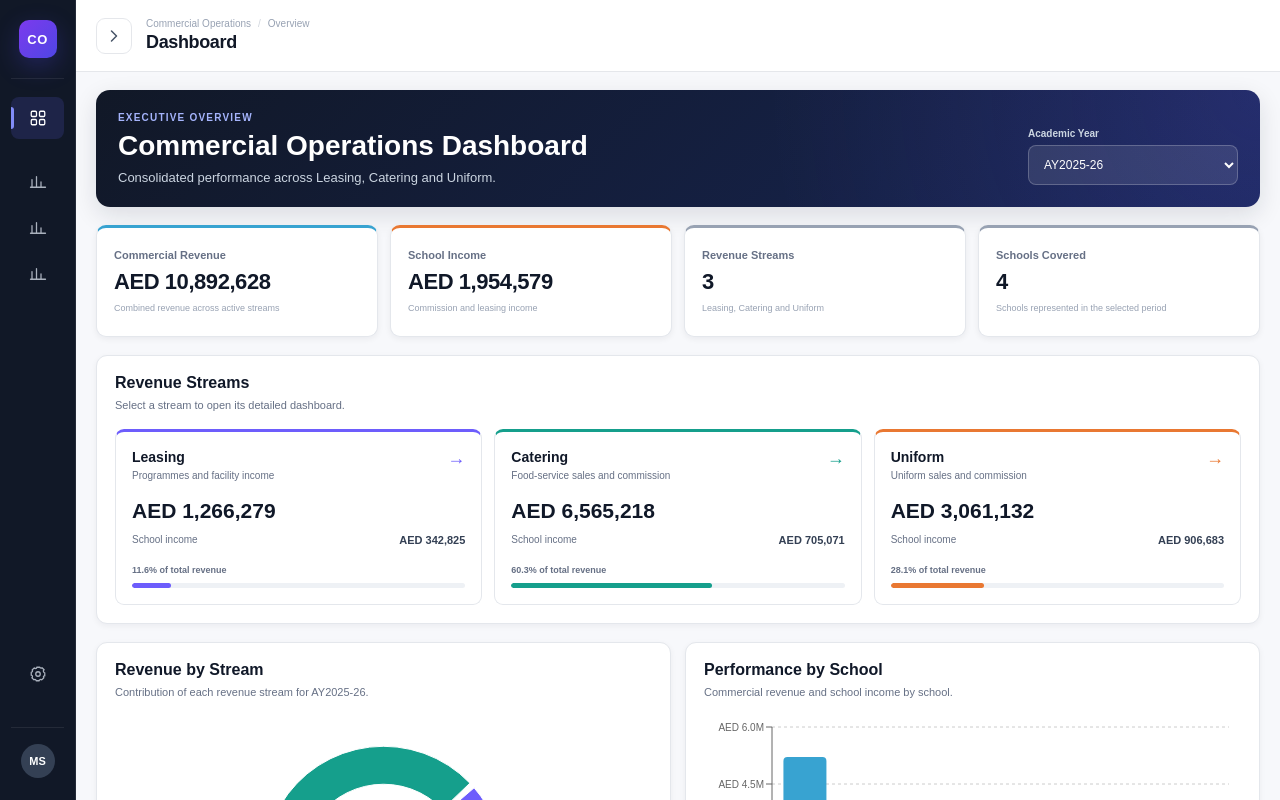
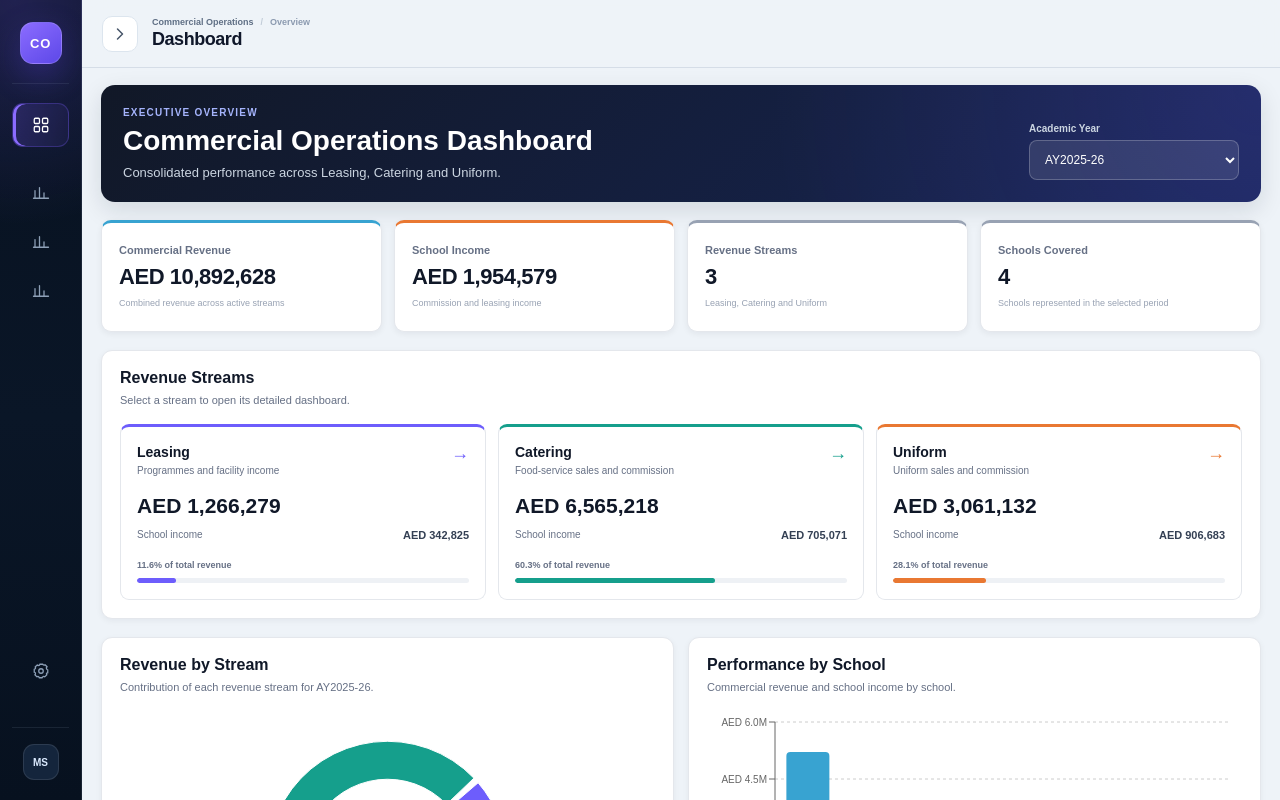
Before and after one commit to mo-seoudi/comops-2, a React (Vite) app: page /dashboard in a window 1280 px wide. Shown: the top 800 px of the page. Built offline with nearby package versions, Linux system fonts and the light colour scheme.

Commit message:
Update PlatformLayout.css

```diff
--- a/src/layouts/PlatformLayout.css
+++ b/src/layouts/PlatformLayout.css
@@ -1,19 +1,24 @@
 :root {
-  --sidebar-width-expanded: 272px;
-  --sidebar-width-collapsed: 76px;
+  --sidebar-width-expanded: 286px;
+  --sidebar-width-collapsed: 82px;
   --sidebar-width: var(--sidebar-width-expanded);
-  --sidebar-background: #111827;
-  --sidebar-hover: rgba(255, 255, 255, 0.06);
-  --sidebar-active: rgba(99, 102, 241, 0.16);
-  --sidebar-border: rgba(255, 255, 255, 0.08);
-  --accent: #6366f1;
-  --page-background: #f7f8fb;
-  --border: #e5e7eb;
-  --text-primary: #111827;
-  --text-secondary: #667085;
+  --shell-bg: #07111f;
+  --shell-soft: #0d1a2b;
+  --shell-border: rgba(148, 163, 184, 0.13);
+  --page-background: #eef3f8;
+  --page-border: #dce5ee;
+  --text-primary: #0f172a;
+  --text-secondary: #64748b;
+  --accent: #7c5cff;
 }
 
 * { box-sizing: border-box; }
+
+html,
+body {
+  margin: 0;
+  background: var(--page-background);
+}
 
 .platform-layout {
   display: flex;
@@ -34,37 +39,40 @@
   width: var(--sidebar-width);
   min-height: 100vh;
   flex-direction: column;
-  padding: 20px 16px;
+  padding: 18px 14px;
   overflow-x: hidden;
   overflow-y: auto;
-  background: var(--sidebar-background);
-  border-right: 1px solid var(--sidebar-border);
-  color: #ffffff;
+  background:
+    radial-gradient(circle at 18% 0%, rgba(124, 92, 255, 0.22), transparent 28%),
+    linear-gradient(180deg, #07111f 0%, #0a1627 52%, #07111f 100%);
+  border-right: 1px solid var(--shell-border);
+  color: #fff;
   transition: width 190ms ease, padding 190ms ease, transform 200ms ease;
 }
 
 .sidebar-brand {
   display: flex;
+  min-height: 62px;
   align-items: center;
-  gap: 10px;
-  min-height: 50px;
-  padding: 0 8px 20px;
-  border-bottom: 1px solid var(--sidebar-border);
+  gap: 11px;
+  padding: 4px 7px 19px;
+  border-bottom: 1px solid var(--shell-border);
 }
 
 .brand-mark {
   display: grid;
-  width: 38px;
-  height: 38px;
-  flex: 0 0 38px;
+  width: 42px;
+  height: 42px;
+  flex: 0 0 42px;
   place-items: center;
-  border-radius: 10px;
-  background: linear-gradient(135deg, #7c3aed, #4f46e5);
-  color: #ffffff;
+  border: 1px solid rgba(255,255,255,.16);
+  border-radius: 13px;
+  background: linear-gradient(145deg, #8b6cff, #5d48e8);
+  color: #fff;
   font-size: 13px;
-  font-weight: 800;
-  letter-spacing: 0.04em;
-  box-shadow: 0 8px 24px rgba(79, 70, 229, 0.28);
+  font-weight: 900;
+  letter-spacing: .06em;
+  box-shadow: 0 12px 32px rgba(92,72,232,.32);
 }
 
 .brand-copy {
@@ -73,21 +81,22 @@
   flex: 1;
   flex-direction: column;
   overflow: visible;
-  opacity: 1;
-  transition: opacity 120ms ease;
 }
 
 .brand-copy strong {
-  color: #ffffff;
+  color: #f8fafc;
   font-size: 12px;
-  line-height: 1.2;
+  font-weight: 800;
+  line-height: 1.25;
   white-space: nowrap;
 }
 
 .brand-copy span {
-  margin-top: 3px;
-  color: #98a2b3;
-  font-size: 10px;
+  margin-top: 4px;
+  color: #7f91aa;
+  font-size: 9px;
+  font-weight: 600;
+  letter-spacing: .04em;
   white-space: nowrap;
 }
 
@@ -103,14 +112,19 @@
 }
 
 .sidebar-collapse-button {
-  width: 26px;
-  height: 30px;
-  flex: 0 0 26px;
-  border-radius: 8px;
-  color: #98a2b3;
+  width: 28px;
+  height: 32px;
+  flex: 0 0 28px;
+  border: 1px solid transparent;
+  border-radius: 9px;
+  color: #71839c;
 }
 
-.sidebar-collapse-button:hover { background: var(--sidebar-hover); color: #ffffff; }
+.sidebar-collapse-button:hover {
+  border-color: var(--shell-border);
+  background: rgba(255,255,255,.05);
+  color: #fff;
+}
 
 .sidebar-collapse-button svg,
 .header-sidebar-toggle svg,
@@ -125,79 +139,329 @@
   stroke-linejoin: round;
 }
 
-.mobile-close-button { display: none; width: 34px; height: 34px; margin-left: auto; border-radius: 8px; color: #98a2b3; }
+.mobile-close-button {
+  display: none;
+  width: 34px;
+  height: 34px;
+  margin-left: auto;
+  border-radius: 9px;
+  color: #94a3b8;
+}
 
-.sidebar-navigation { display: flex; flex: 1; flex-direction: column; padding-top: 18px; }
-.navigation-group { display: flex; flex-direction: column; gap: 4px; margin-bottom: 22px; }
+.sidebar-navigation {
+  display: flex;
+  flex: 1;
+  flex-direction: column;
+  padding-top: 19px;
+}
+
+.navigation-group {
+  display: flex;
+  flex-direction: column;
+  gap: 5px;
+  margin-bottom: 24px;
+}
+
 .navigation-group-bottom { margin-top: auto; }
-.navigation-label { padding: 0 10px 7px; color: #667085; font-size: 10px; font-weight: 700; letter-spacing: 0.12em; text-transform: uppercase; white-space: nowrap; }
+
+.navigation-label {
+  padding: 0 11px 7px;
+  color: #52647c;
+  font-size: 9px;
+  font-weight: 900;
+  letter-spacing: .16em;
+  text-transform: uppercase;
+  white-space: nowrap;
+}
 
 .navigation-link {
   position: relative;
   display: flex;
   width: 100%;
-  min-height: 42px;
+  min-height: 44px;
   align-items: center;
   gap: 11px;
-  padding: 10px 11px;
-  border: 0;
-  border-radius: 8px;
+  padding: 10px 12px;
+  border: 1px solid transparent;
+  border-radius: 11px;
   background: transparent;
-  color: #aab1bd;
+  color: #8ea0b7;
   font: inherit;
-  font-size: 13px;
-  font-weight: 600;
+  font-size: 12px;
+  font-weight: 700;
   text-align: left;
   text-decoration: none;
   cursor: pointer;
-  transition: background 160ms ease, color 160ms ease;
+  transition: background 150ms ease, border-color 150ms ease, color 150ms ease, transform 150ms ease;
 }
 
-.navigation-link:hover { background: var(--sidebar-hover); color: #ffffff; }
-.navigation-link.active { background: var(--sidebar-active); color: #ffffff; }
-.navigation-link.active::before { content: ""; position: absolute; left: 0; width: 3px; height: 22px; border-radius: 0 4px 4px 0; background: #818cf8; }
+.navigation-link:hover {
+  transform: translateX(2px);
+  border-color: rgba(148,163,184,.1);
+  background: rgba(255,255,255,.045);
+  color: #f8fafc;
+}
+
+.navigation-link.active {
+  border-color: rgba(124,92,255,.28);
+  background: linear-gradient(90deg, rgba(124,92,255,.2), rgba(124,92,255,.08));
+  color: #fff;
+  box-shadow: inset 3px 0 0 #8b6cff;
+}
+
 .navigation-parent { justify-content: space-between; }
-.navigation-parent.module-active { color: #ffffff; }
-.navigation-link-content { display: flex; min-width: 0; align-items: center; gap: 11px; }
-.navigation-text { overflow: hidden; text-overflow: ellipsis; white-space: nowrap; }
-.navigation-icon { display: grid; width: 19px; height: 19px; flex: 0 0 19px; place-items: center; }
-.navigation-icon svg { width: 18px; height: 18px; fill: none; stroke: currentColor; stroke-width: 1.7; stroke-linecap: round; stroke-linejoin: round; }
-.chevron { width: 16px; height: 16px; flex: 0 0 16px; fill: none; stroke: currentColor; stroke-width: 1.8; transition: transform 160ms ease; }
+.navigation-parent.module-active { color: #fff; }
+
+.navigation-link-content {
+  display: flex;
+  min-width: 0;
+  align-items: center;
+  gap: 11px;
+}
+
+.navigation-text {
+  overflow: hidden;
+  text-overflow: ellipsis;
+  white-space: nowrap;
+}
+
+.navigation-icon {
+  display: grid;
+  width: 20px;
+  height: 20px;
+  flex: 0 0 20px;
+  place-items: center;
+}
+
+.navigation-icon svg {
+  width: 18px;
+  height: 18px;
+  fill: none;
+  stroke: currentColor;
+  stroke-width: 1.7;
+  stroke-linecap: round;
+  stroke-linejoin: round;
+}
+
+.chevron {
+  width: 15px;
+  height: 15px;
+  flex: 0 0 15px;
+  fill: none;
+  stroke: currentColor;
+  stroke-width: 1.8;
+  transition: transform 160ms ease;
+}
+
 .chevron.open { transform: rotate(90deg); }
 
-.navigation-submenu { position: relative; display: flex; flex-direction: column; gap: 2px; margin: 4px 0 7px 20px; padding-left: 15px; }
-.navigation-submenu::before { content: ""; position: absolute; top: 4px; bottom: 4px; left: 0; width: 1px; background: #344054; }
-.submenu-link { display: flex; min-height: 36px; align-items: center; gap: 10px; padding: 8px 10px; border-radius: 7px; color: #8f98a7; font-size: 12px; font-weight: 500; line-height: 1.35; text-decoration: none; transition: background 160ms ease, color 160ms ease; }
-.submenu-link:hover { background: var(--sidebar-hover); color: #ffffff; }
-.submenu-link.active { background: rgba(99, 102, 241, 0.12); color: #c7d2fe; }
-.submenu-dot { width: 5px; height: 5px; flex: 0 0 5px; border-radius: 50%; background: currentColor; opacity: 0.7; }
+.navigation-submenu {
+  position: relative;
+  display: flex;
+  flex-direction: column;
+  gap: 3px;
+  margin: 5px 0 8px 21px;
+  padding-left: 16px;
+}
 
-.future-module { display: flex; min-height: 38px; align-items: center; justify-content: space-between; padding: 8px 11px 8px 41px; color: #667085; font-size: 12px; font-weight: 600; }
-.status-badge { padding: 3px 6px; border: 1px solid #344054; border-radius: 999px; color: #667085; font-size: 8px; font-weight: 700; letter-spacing: 0.06em; text-transform: uppercase; }
+.navigation-submenu::before {
+  content: "";
+  position: absolute;
+  top: 5px;
+  bottom: 5px;
+  left: 0;
+  width: 1px;
+  background: rgba(148,163,184,.18);
+}
 
-.sidebar-footer { display: flex; align-items: center; gap: 10px; margin-top: 10px; padding: 16px 8px 2px; border-top: 1px solid var(--sidebar-border); }
-.user-avatar { display: grid; width: 34px; height: 34px; flex: 0 0 34px; place-items: center; border-radius: 50%; background: #344054; color: #ffffff; font-size: 11px; font-weight: 700; }
-.user-details { display: flex; min-width: 0; flex-direction: column; overflow: hidden; }
-.user-details strong { overflow: hidden; color: #e5e7eb; font-size: 11px; text-overflow: ellipsis; white-space: nowrap; }
-.user-details span { margin-top: 2px; overflow: hidden; color: #667085; font-size: 9px; text-overflow: ellipsis; white-space: nowrap; }
+.submenu-link {
+  display: flex;
+  min-height: 35px;
+  align-items: center;
+  gap: 9px;
+  padding: 8px 10px;
+  border-radius: 8px;
+  color: #71839c;
+  font-size: 11px;
+  font-weight: 600;
+  line-height: 1.35;
+  text-decoration: none;
+  transition: background 150ms ease, color 150ms ease;
+}
 
-.platform-main { width: calc(100% - var(--sidebar-width)); min-width: 0; margin-left: var(--sidebar-width); transition: width 190ms ease, margin-left 190ms ease; }
-.platform-header { position: sticky; top: 0; z-index: 20; display: flex; min-height: 84px; align-items: center; justify-content: space-between; gap: 20px; padding: 15px 30px; background: rgba(255, 255, 255, 0.94); border-bottom: 1px solid var(--border); backdrop-filter: blur(12px); }
-.header-left { display: flex; align-items: center; gap: 14px; min-width: 0; }
-.breadcrumb { display: flex; align-items: center; gap: 7px; margin-bottom: 5px; color: #98a2b3; font-size: 11px; }
-.breadcrumb-divider { color: #d0d5dd; }
-.platform-header h1 { margin: 0; color: var(--text-primary); font-size: 21px; font-weight: 700; letter-spacing: -0.02em; }
-.header-actions { display: flex; align-items: center; }
+.submenu-link:hover {
+  background: rgba(255,255,255,.04);
+  color: #fff;
+}
 
-.header-sidebar-toggle { display: none; width: 36px; height: 36px; flex: 0 0 36px; border: 1px solid var(--border); border-radius: 9px; background: #ffffff; color: #475467; }
-.header-sidebar-toggle:hover { background: #f8fafc; color: #111827; }
-.mobile-menu-button { display: none; width: 38px; height: 38px; border: 1px solid var(--border); border-radius: 9px; background: #ffffff; color: #344054; }
-.platform-content { min-width: 0; padding: 28px 30px 40px; }
+.submenu-link.active {
+  background: rgba(124,92,255,.11);
+  color: #cfc5ff;
+}
+
+.submenu-dot {
+  width: 5px;
+  height: 5px;
+  flex: 0 0 5px;
+  border-radius: 50%;
+  background: currentColor;
+}
+
+.future-module {
+  display: flex;
+  min-height: 40px;
+  align-items: center;
+  justify-content: space-between;
+  padding: 8px 11px 8px 43px;
+  color: #53657c;
+  font-size: 11px;
+  font-weight: 700;
+}
+
+.status-badge {
+  padding: 3px 6px;
+  border: 1px solid rgba(148,163,184,.18);
+  border-radius: 999px;
+  color: #60728a;
+  font-size: 7px;
+  font-weight: 900;
+  letter-spacing: .08em;
+  text-transform: uppercase;
+}
+
+.sidebar-footer {
+  display: flex;
+  align-items: center;
+  gap: 10px;
+  margin-top: 10px;
+  padding: 16px 8px 2px;
+  border-top: 1px solid var(--shell-border);
+}
+
+.user-avatar {
+  display: grid;
+  width: 36px;
+  height: 36px;
+  flex: 0 0 36px;
+  place-items: center;
+  border: 1px solid rgba(255,255,255,.1);
+  border-radius: 11px;
+  background: #14253c;
+  color: #dbeafe;
+  font-size: 10px;
+  font-weight: 800;
+}
+
+.user-details {
+  display: flex;
+  min-width: 0;
+  flex-direction: column;
+  overflow: hidden;
+}
+
+.user-details strong {
+  overflow: hidden;
+  color: #e2e8f0;
+  font-size: 10px;
+  text-overflow: ellipsis;
+  white-space: nowrap;
+}
+
+.user-details span {
+  margin-top: 3px;
+  overflow: hidden;
+  color: #657790;
+  font-size: 8px;
+  text-overflow: ellipsis;
+  white-space: nowrap;
+}
+
+.platform-main {
+  width: calc(100% - var(--sidebar-width));
+  min-width: 0;
+  margin-left: var(--sidebar-width);
+  transition: width 190ms ease, margin-left 190ms ease;
+}
+
+.platform-header {
+  position: sticky;
+  top: 0;
+  z-index: 20;
+  display: flex;
+  min-height: 76px;
+  align-items: center;
+  justify-content: space-between;
+  gap: 20px;
+  padding: 13px 28px;
+  background: rgba(238,243,248,.88);
+  border-bottom: 1px solid rgba(203,213,225,.72);
+  backdrop-filter: blur(18px);
+}
+
+.header-left {
+  display: flex;
+  min-width: 0;
+  align-items: center;
+  gap: 14px;
+}
+
+.breadcrumb {
+  display: flex;
+  align-items: center;
+  gap: 7px;
+  margin-bottom: 4px;
+  color: #8b9ab0;
+  font-size: 10px;
+  font-weight: 600;
+}
+
+.breadcrumb span:first-child { color: #5f6f85; }
+.breadcrumb-divider { color: #c1ccd8; }
+
+.platform-header h1 {
+  margin: 0;
+  color: #0f172a;
+  font-size: 20px;
+  font-weight: 800;
+  letter-spacing: -.025em;
+}
+
+.header-actions {
+  display: flex;
+  align-items: center;
+}
+
+.header-sidebar-toggle {
+  display: none;
+  width: 36px;
+  height: 36px;
+  flex: 0 0 36px;
+  border: 1px solid var(--page-border);
+  border-radius: 10px;
+  background: #fff;
+  color: #475569;
+}
+
+.mobile-menu-button {
+  display: none;
+  width: 38px;
+  height: 38px;
+  border: 1px solid var(--page-border);
+  border-radius: 10px;
+  background: #fff;
+  color: #334155;
+}
+
+.platform-content {
+  min-width: 0;
+  padding: 24px 28px 42px;
+}
+
 .sidebar-overlay { display: none; }
 
-/* Collapsed desktop/laptop sidebar */
-.platform-layout.sidebar-collapsed .platform-sidebar { padding-inline: 11px; }
+.platform-layout.sidebar-collapsed .platform-sidebar { padding-inline: 12px; }
 .platform-layout.sidebar-collapsed .sidebar-brand { justify-content: center; padding-inline: 0; }
+
 .platform-layout.sidebar-collapsed .brand-copy,
 .platform-layout.sidebar-collapsed .sidebar-collapse-button,
 .platform-layout.sidebar-collapsed .navigation-label,
@@ -205,50 +469,73 @@
 .platform-layout.sidebar-collapsed .navigation-parent .chevron,
 .platform-layout.sidebar-collapsed .future-module-name,
 .platform-layout.sidebar-collapsed .status-badge,
-.platform-layout.sidebar-collapsed .user-details { display: none; }
-.platform-layout.sidebar-collapsed .navigation-link { justify-content: center; padding-inline: 0; }
+.platform-layout.sidebar-collapsed .user-details {
+  display: none;
+}
+
+.platform-layout.sidebar-collapsed .navigation-link {
+  justify-content: center;
+  padding-inline: 0;
+}
+
 .platform-layout.sidebar-collapsed .navigation-link-content { justify-content: center; }
 .platform-layout.sidebar-collapsed .future-module { min-height: 12px; padding: 0; }
 .platform-layout.sidebar-collapsed .sidebar-footer { justify-content: center; padding-inline: 0; }
 .platform-layout.sidebar-collapsed .header-sidebar-toggle { display: grid; }
 
 @media (max-width: 1450px) and (min-width: 901px) {
-  .platform-header { min-height: 72px; padding: 11px 20px; }
+  .platform-header { min-height: 68px; padding: 10px 20px; }
   .platform-header h1 { font-size: 18px; }
-  .breadcrumb { margin-bottom: 3px; font-size: 10px; }
-  .platform-content { padding: 18px 20px 28px; }
+  .breadcrumb { margin-bottom: 2px; font-size: 9px; }
+  .platform-content { padding: 17px 19px 28px; }
 }
 
 @media (max-width: 900px) {
   .platform-layout { --sidebar-width: 0px; }
-  .platform-sidebar { width: 280px; padding: 20px 16px; transform: translateX(-100%); }
+  .platform-sidebar { width: 286px; padding: 18px 14px; transform: translateX(-100%); }
   .platform-sidebar.mobile-open { transform: translateX(0); }
   .platform-main { width: 100%; margin-left: 0; }
-  .mobile-menu-button { display: grid; }
-  .mobile-close-button { display: grid; place-items: center; }
+  .mobile-menu-button,
+  .mobile-close-button { display: grid; }
   .sidebar-collapse-button,
   .header-sidebar-toggle { display: none !important; }
+
   .platform-layout.sidebar-collapsed .brand-copy,
   .platform-layout.sidebar-collapsed .navigation-label,
   .platform-layout.sidebar-collapsed .navigation-text,
   .platform-layout.sidebar-collapsed .navigation-parent .chevron,
   .platform-layout.sidebar-collapsed .future-module-name,
   .platform-layout.sidebar-collapsed .status-badge,
-  .platform-layout.sidebar-collapsed .user-details { display: initial; }
+  .platform-layout.sidebar-collapsed .user-details {
+    display: initial;
+  }
+
   .platform-layout.sidebar-collapsed .brand-copy,
   .platform-layout.sidebar-collapsed .user-details { display: flex; }
-  .platform-layout.sidebar-collapsed .platform-sidebar { padding: 20px 16px; }
-  .platform-layout.sidebar-collapsed .sidebar-brand { justify-content: flex-start; padding: 0 8px 20px; }
-  .platform-layout.sidebar-collapsed .navigation-link { justify-content: flex-start; padding: 10px 11px; }
+
+  .platform-layout.sidebar-collapsed .platform-sidebar { padding: 18px 14px; }
+  .platform-layout.sidebar-collapsed .sidebar-brand { justify-content: flex-start; padding: 4px 7px 19px; }
+  .platform-layout.sidebar-collapsed .navigation-link { justify-content: flex-start; padding: 10px 12px; }
   .platform-layout.sidebar-collapsed .navigation-link-content { justify-content: flex-start; }
-  .platform-layout.sidebar-collapsed .future-module { min-height: 38px; padding: 8px 11px 8px 41px; }
+  .platform-layout.sidebar-collapsed .future-module { min-height: 40px; padding: 8px 11px 8px 43px; }
   .platform-layout.sidebar-collapsed .sidebar-footer { justify-content: flex-start; padding: 16px 8px 2px; }
-  .sidebar-overlay { position: fixed; inset: 0; z-index: 35; display: block; border: 0; background: rgba(15, 23, 42, 0.52); cursor: pointer; }
+
+  .sidebar-overlay {
+    position: fixed;
+    inset: 0;
+    z-index: 35;
+    display: block;
+    border: 0;
+    background: rgba(2,6,23,.66);
+    cursor: pointer;
+    backdrop-filter: blur(2px);
+  }
 }
 
 @media (max-width: 640px) {
-  .platform-header { min-height: 68px; padding: 10px 14px; }
-  .platform-header h1 { font-size: 17px; }
-  .breadcrumb, .header-actions { display: none; }
-  .platform-content { padding: 14px 12px 24px; }
+  .platform-header { min-height: 64px; padding: 9px 13px; }
+  .platform-header h1 { font-size: 16px; }
+  .breadcrumb,
+  .header-actions { display: none; }
+  .platform-content { padding: 12px 10px 22px; }
 }
```
